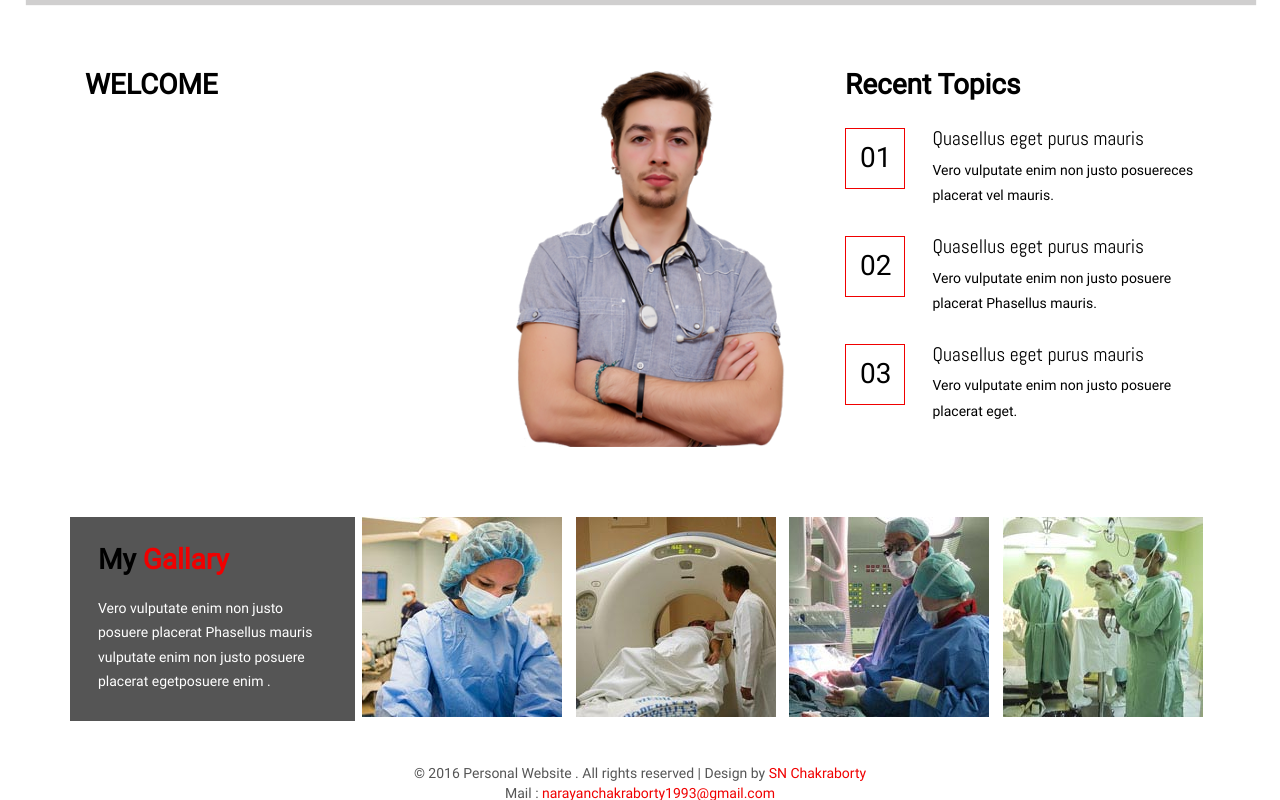
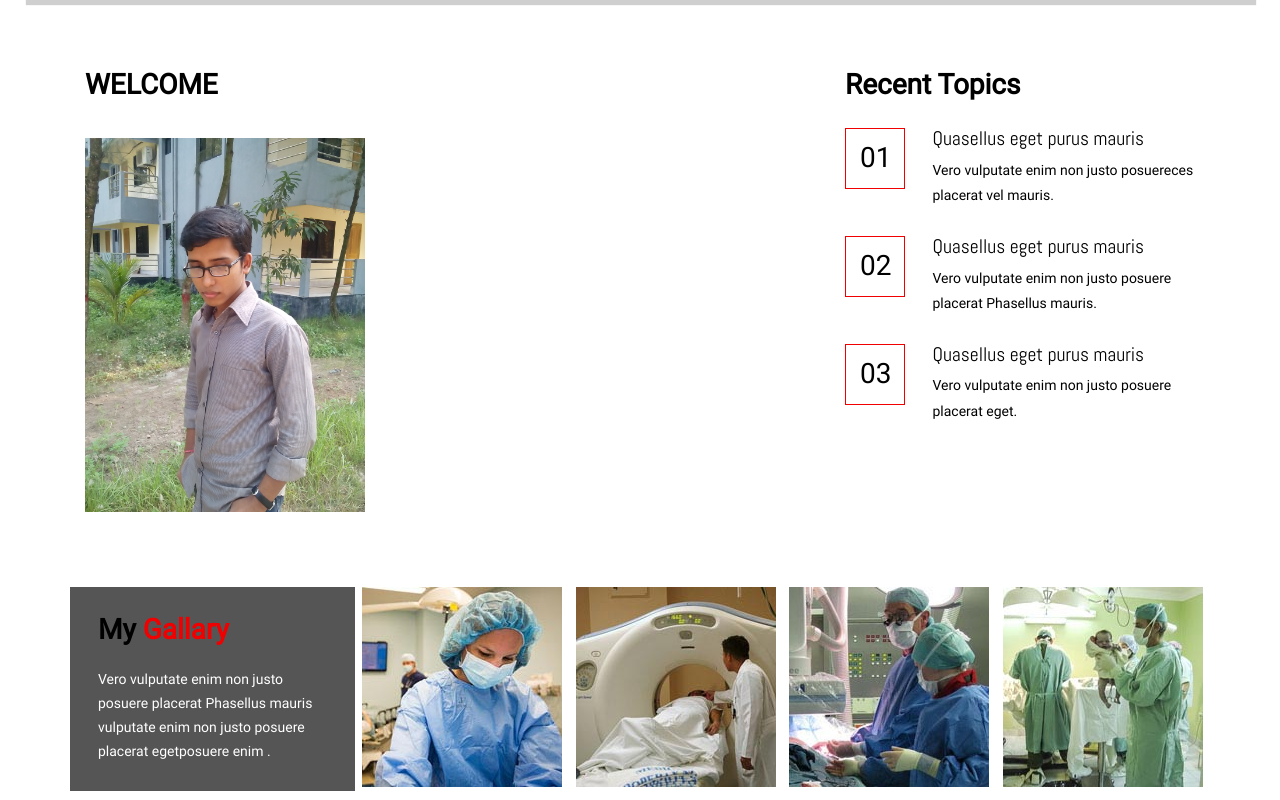
Before and after one commit to NarayanChakraborty/p_site, a PHP site: page / in a window 1280 px wide. Shown: the part 179-979 px from the top of the page. Run offline with PHP 8.4, Linux system fonts and the light colour scheme; data that the repository does not hold is empty.

Commit message:
Database Development

```diff
--- a/archives.php
+++ b/archives.php
@@ -169,6 +169,7 @@ $month1=substr($date,5,2);
 								$arr=explode(',',$row['tag_id']);
 								$arr_count=count(explode(',',$row['tag_id']));
 								$k=0;
+								$arr1=array();
 								for($j=0;$j<$arr_count;$j++)
 								{
 									 $statement1=$db->prepare("select * from tbl_tag where tag_id=?");
--- a/blog.php
+++ b/blog.php
@@ -158,6 +158,7 @@
 								$arr=explode(',',$row['tag_id']);
 								$arr_count=count(explode(',',$row['tag_id']));
 								$k=0;
+								$arr1=array();
 								for($j=0;$j<$arr_count;$j++)
 								{
 									 $statement1=$db->prepare("select * from tbl_tag where tag_id=?");
--- a/blog2.php
+++ b/blog2.php
@@ -60,6 +60,7 @@ $id=$_REQUEST['id'];
 								$arr=explode(',',$row['tag_id']);
 								$arr_count=count(explode(',',$row['tag_id']));
 								$k=0;
+								$arr1=array();
 								for($j=0;$j<$arr_count;$j++)
 								{
 									 $statement1=$db->prepare("select * from tbl_tag where tag_id=?");
--- a/category.php
+++ b/category.php
@@ -168,6 +168,7 @@ $id=$_REQUEST['id'];
 								$arr=explode(',',$row['tag_id']);
 								$arr_count=count(explode(',',$row['tag_id']));
 								$k=0;
+								$arr1=array();
 								for($j=0;$j<$arr_count;$j++)
 								{
 									 $statement1=$db->prepare("select * from tbl_tag where tag_id=?");
--- a/css/style.css
+++ b/css/style.css
@@ -338,7 +338,6 @@ h3.title span {
     font-size: 1em;
     color: #000;
     line-height: 1.8em;
-    margin-top: 2em;
 }
 .feature-grids img {
     width: 100%;
@@ -2857,3 +2850,32 @@ div.pagination span.disabled {
 	font-family:regular;
 
 }
+/* developer tab */
+@media (max-width: 1366px)
+.navbar-collapse.bs-example-js-navbar-scrollspy .nav > li > a {
+    padding: 15px 8px;
+    font-size: 0.9em;
+}
+@media (max-width: 1366px)
+.navbar-collapse.bs-example-js-navbar-scrollspy .nav > li > a {
+    padding: 15px 11px;
+}
+@media (max-width: 1440px)
+.navbar-collapse.bs-example-js-navbar-scrollspy .nav > li > a {
+    padding: 15px 13px;
+}
+.navbar-default .navbar-nav > li > a:hover, .navbar-default .navbar-nav > li > a:focus {
+    color: #333;
+    background-color: transparent;
+}
+.nav > li > a:hover, .nav > li > a:focus {
+    text-decoration: none;
+    background-color: transparent;
+    color: #F2B33F;
+}
+.b li{
+	display:inline-block;
+	overflow:hidden;
+	outline:none;
+	list-style:none;
+}
--- a/index.php
+++ b/index.php
@@ -5,9 +5,10 @@ include_once('header.php');
 	<!--features-->
 	<div class="features">
 		<div class="container">
-			<div class="col-md-4 feature-grids">
-				<h3 class="title">WELCOME</span></h3>
-				<p>
+			<div class="col-md-7 ">
+				<h3 class="title" style="margin-bottom:10px;">WELCOME</h3><br>
+				<img src="images/2.JPG" class="user-image img-responsive"  height="320px" width="280px" style="float:left;margin-right:15px;margin-bottom:5px;margin-top:8px;"/>
+
 				<?php
 					$statement=$db->prepare("select description from tbl_welcome where id=1") ;
 			$statement->execute();
@@ -15,12 +16,11 @@ include_once('header.php');
 					echo $result['description'];
 				?>
 
-				</p>
 
 
 			</div>
-			<div class="col-md-4 feature-grids">
-				<img src="images/2.png" alt=""/>
+			<div class="col-md-1 feature-grids">
+
 			</div>
 			<div class="col-md-4 feature-grids">
 				<h3 class="title">Recent Topics</h3>
```
Also changed, not shown: other parts of css/style.css (+12 -18 lines), images/2.jpg (added).
